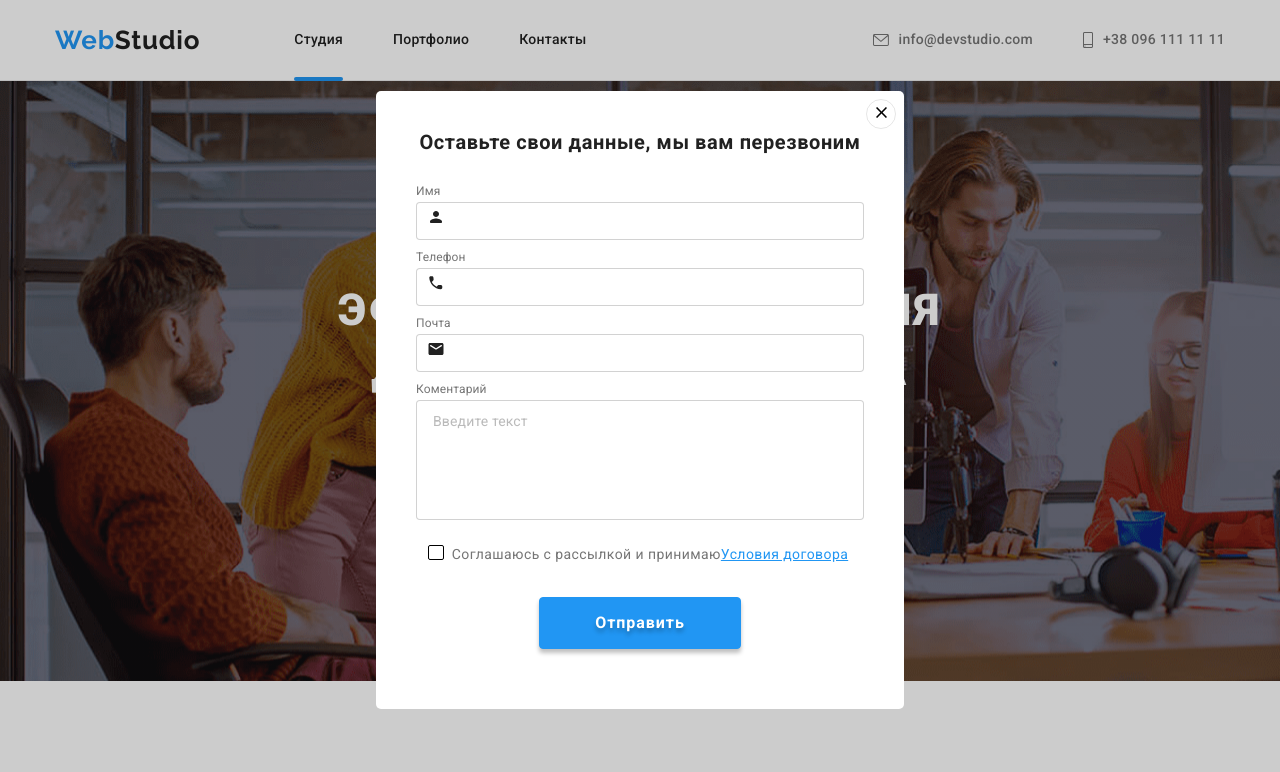
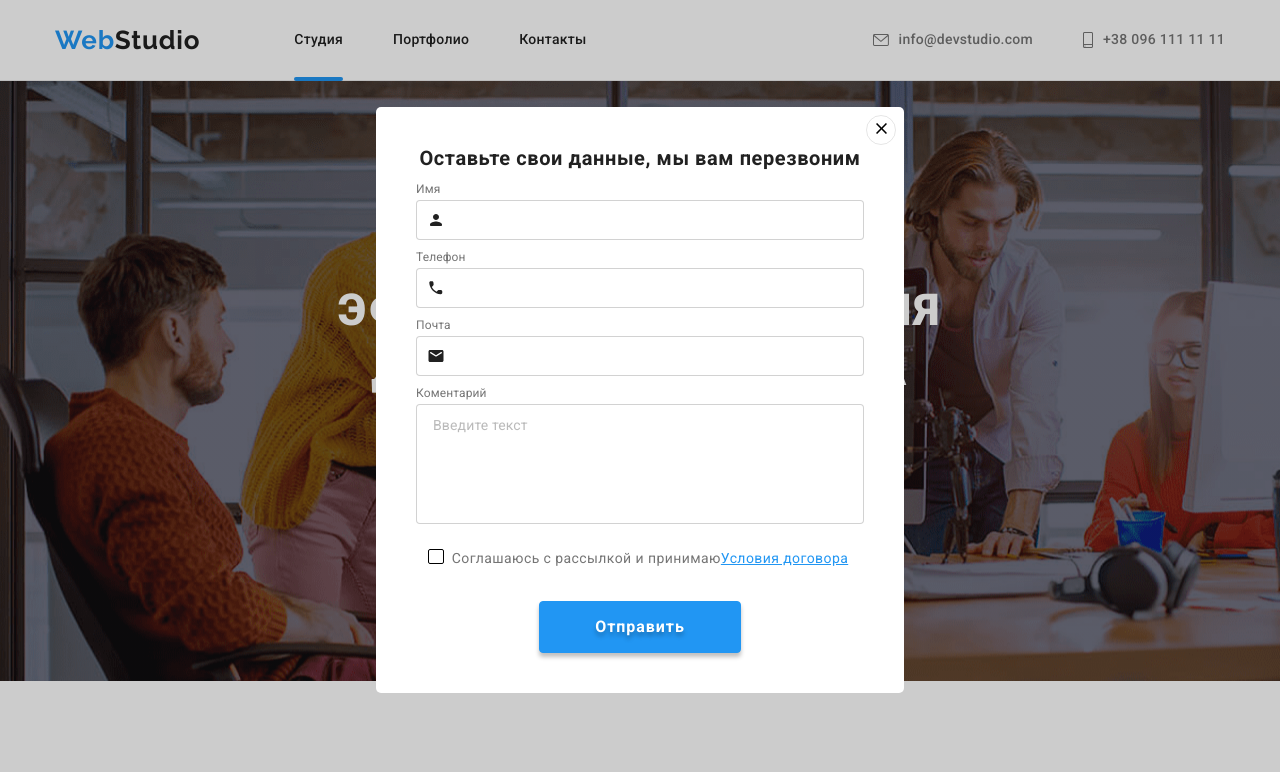
Before and after one commit to Aleksandr-Pod/goit-markup-hw-06, a plain HTML site: page index.html in a window 1280 px wide. Both pictures are taken after a click on the button "Заказать услугу". Shown: the top 772 px of the page. Drawn offline with nearby package versions, Linux system fonts and the light colour scheme.

Commit message:
final-correction-1
margings corrected

```diff
--- a/css/styles.css
+++ b/css/styles.css
@@ -448,7 +448,6 @@ img {
 }
 .social-block p,
 .subscription-block p {
-  margin-top: 20px;
   margin-bottom: 20px;
 
   color: #ffffff;
@@ -673,7 +672,7 @@ img {
   pointer-events: none;
 }
 .modal p {
-  padding-bottom: 30px;
+  margin-bottom: 12px;
   color: var(--maintext-color);
 
   font-size: 20px;
@@ -682,9 +681,7 @@ img {
   letter-spacing: 0.03em;
   text-align: center;
 }
-.form-inputs {
-  margin-bottom: 20px;
-}
+
 .form-item label {
   display: block;
 
@@ -697,7 +694,7 @@ img {
 .form-item input {
   width: 100%;
   margin: 4px 0 10px;
-  padding: 11px 12px 11px 36px;
+  padding: 12px 12px 12px 36px;
 
   border: 1px solid #21212133;
   border-radius: 4px;
@@ -710,13 +707,14 @@ img {
   fill: var(--maintext-color);
 
   position: absolute;
-  top: 50%;
+  top: calc(50% + 4px);
   transform: translateY(-50%);
   left: 11px;
 
   transition: border-color var(--time-anim) var(--trform-style),
     fill var(--time-anim) var(--trform-style);
 }
+
 .form-inputs textarea {
   width: 448px;
   height: 120px;
```
